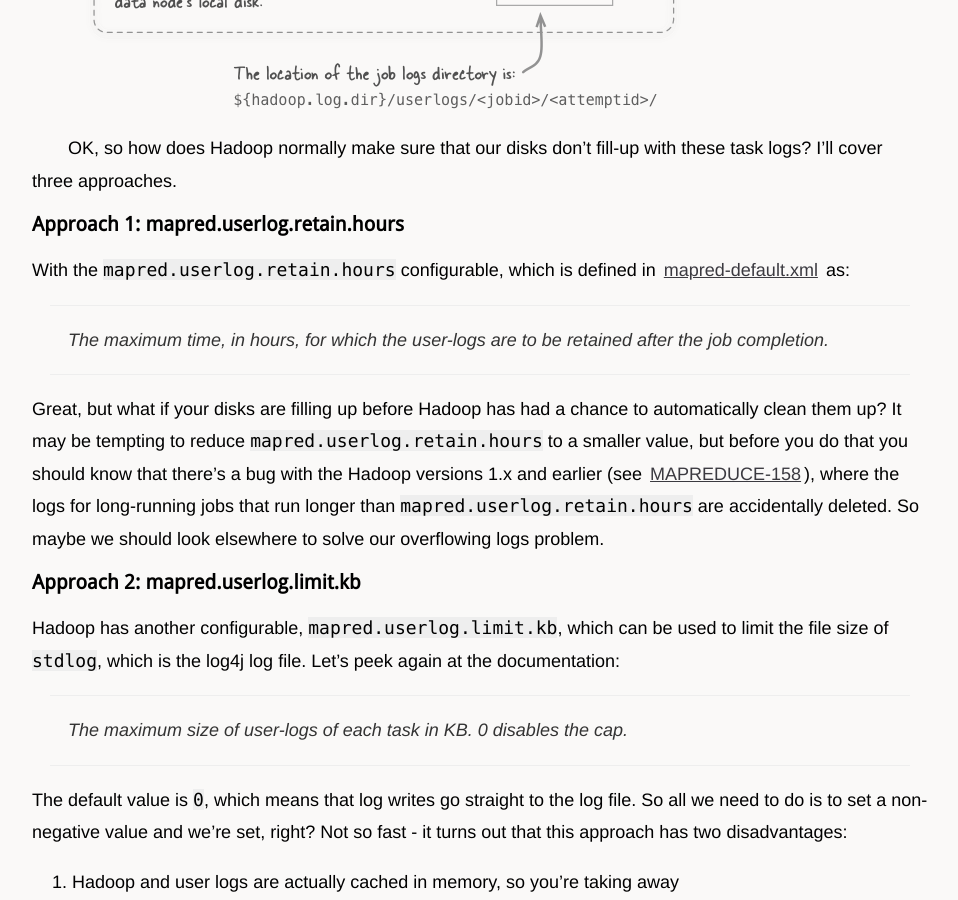
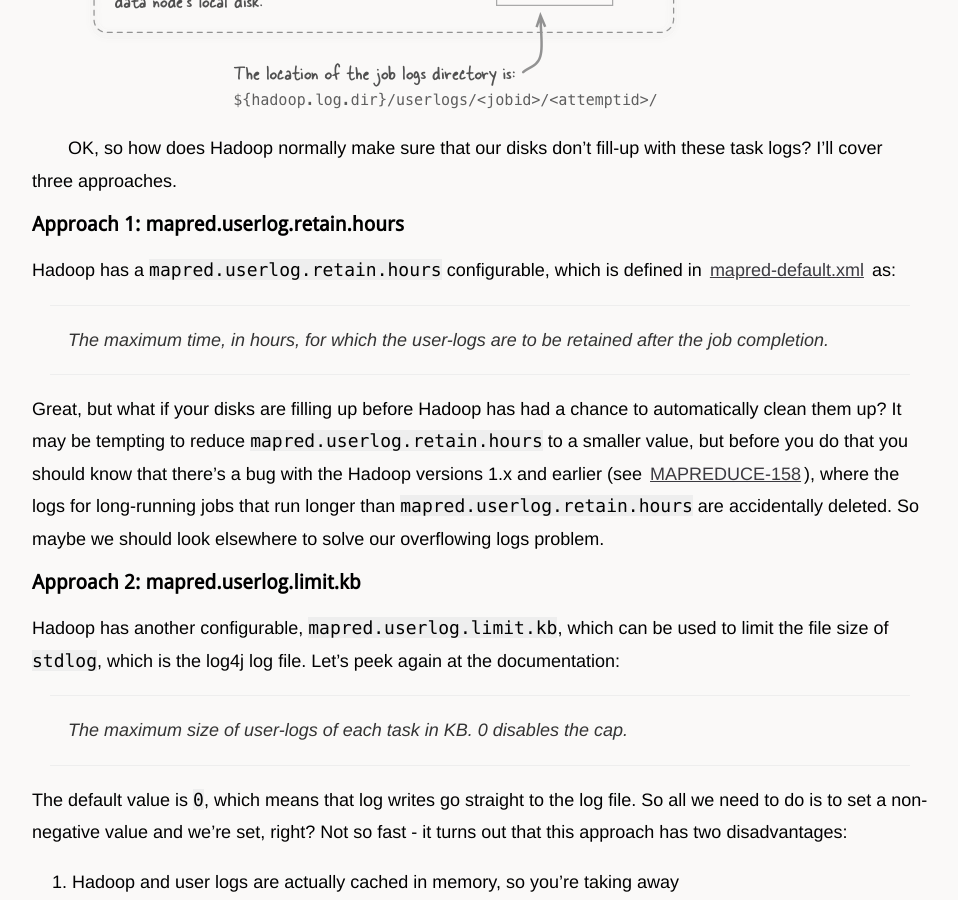
Before and after one commit to alexholmes/blog, a Jekyll site: the page built from _posts/2012-11-12-hadoop-logging.markdown, in a window 1280 px wide and 900 px high, scrolled down 884 px. Shown: the whole window, without its empty margins (160-1118 px from the left). Built offline with Jekyll 4.4.1, drawn with Linux system fonts in a browser that asks for light colours; comment, search, counter and statistics services are not loaded.

Commit message:
rewording

```diff
--- a/_posts/2012-11-12-hadoop-logging.markdown
+++ b/_posts/2012-11-12-hadoop-logging.markdown
@@ -24,7 +24,7 @@ I'll cover three approaches.
 ## Approach 1: mapred.userlog.retain.hours
 
 
-With the `mapred.userlog.retain.hours` configurable, which is defined
+Hadoop has a `mapred.userlog.retain.hours` configurable, which is defined
 in [mapred-default.xml](http://hadoop.apache.org/docs/r1.0.3/mapred-default.html) as:
 
 > The maximum time, in hours, for which the user-logs are to be retained after the job completion.
```
